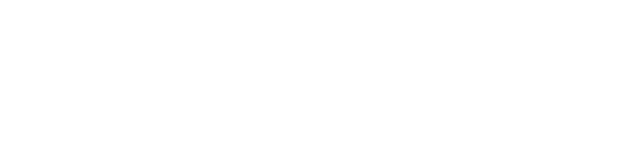
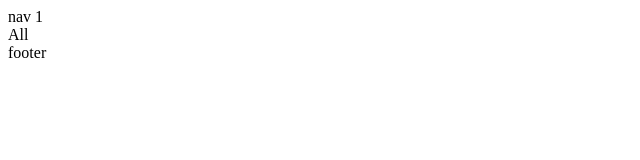
Before and after one commit to alex100588/git-demo, a plain HTML site: page index.html in a window 1280 px wide. Shown: the whole page, without its empty margins (0-640 px from the left). Drawn offline with Linux system fonts and the light colour scheme.

Commit message:
modificat index.html

```diff
--- a/index.html
+++ b/index.html
@@ -6,6 +6,12 @@
     <title>Document</title>
 </head>
 <body>
-
+    <header>
+        <nav>nav 1</nav>
+    </header>
+    <main>
+        <section>All</section>
+    </main>
+    <footer>footer</footer>
 </body>
 </html>
```
